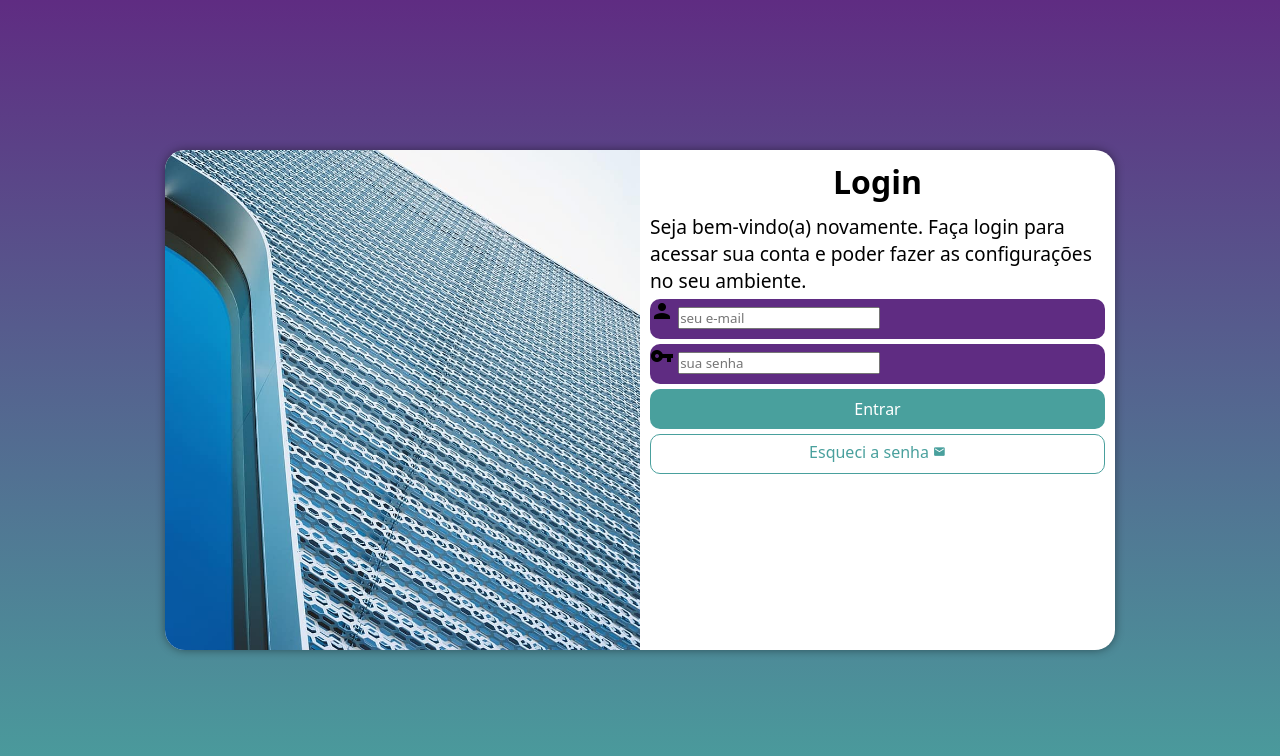
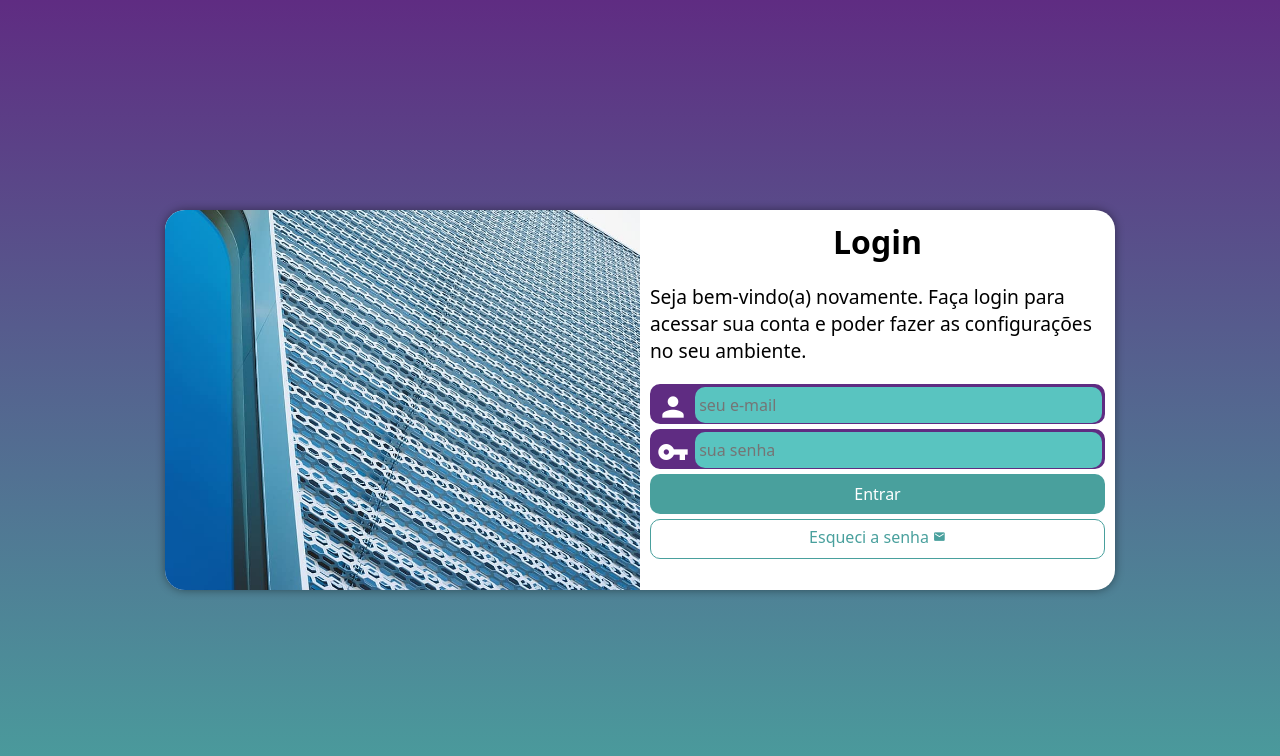
Before and after one commit to PedroLucasdom/projeto-login, a plain HTML site: page index.html in a window 1280 px wide. Drawn offline with Linux system fonts and the light colour scheme.

Commit message:
projeto finalizado

```diff
--- a/estilos/media-query.css
+++ b/estilos/media-query.css
@@ -7,6 +7,7 @@
 
     section#login {
         width: 80vw;
+        height: 300px;
     }
 
     div#imagem {
@@ -28,6 +29,7 @@
 
     section#login {
         width: 950px;
+        height: 380px;
     }
 
     div#imagem {
@@ -47,5 +49,6 @@
 
     div#formulario p {
         font-size: 1.2em;
+        margin: 20px 0px;
     }
 }
--- a/estilos/style.css
+++ b/estilos/style.css
@@ -23,7 +23,6 @@ section#login {
     position: absolute;
     top: 50%;
     left: 50%;
-    transform: translate(-50%, -50%);
     overflow: hidden;
 
     background-color: white;
@@ -31,6 +30,7 @@ section#login {
     height: 500px;
     border-radius: 20px;
     box-shadow: 0px 0px 10px rgba(0, 0, 0, 0.432);
+    transform: translate(-50%, -50%);
     transition: width 0.2s, height 0.2s;
     transition-timing-function: ease;
 }
@@ -64,11 +64,34 @@ form > div.campo {
     width: 100%;
     height: 40px;
     border-radius: 10px;
+    border: 2px solid #5f2c82;
     margin: 5px 0px;
 }
 
 div.campo > label {
     display: none;
+}
+
+div.campo > span {
+    color: white;
+    font-size: 2em;
+    width: 39px;
+    padding: 5px;
+}
+
+div.campo > input {
+    background-color: #59c4c0;
+    font-size: 1em;
+    width: calc(100% - 44px);
+    height: 100%;
+    border: none;
+    border-radius: 10px;
+    padding: 4px;
+    transform: translateY(-12px);
+}
+
+div.campo > input:focus-within {
+    background-color: white;
 }
 
 form > input[type=submit] {
```
